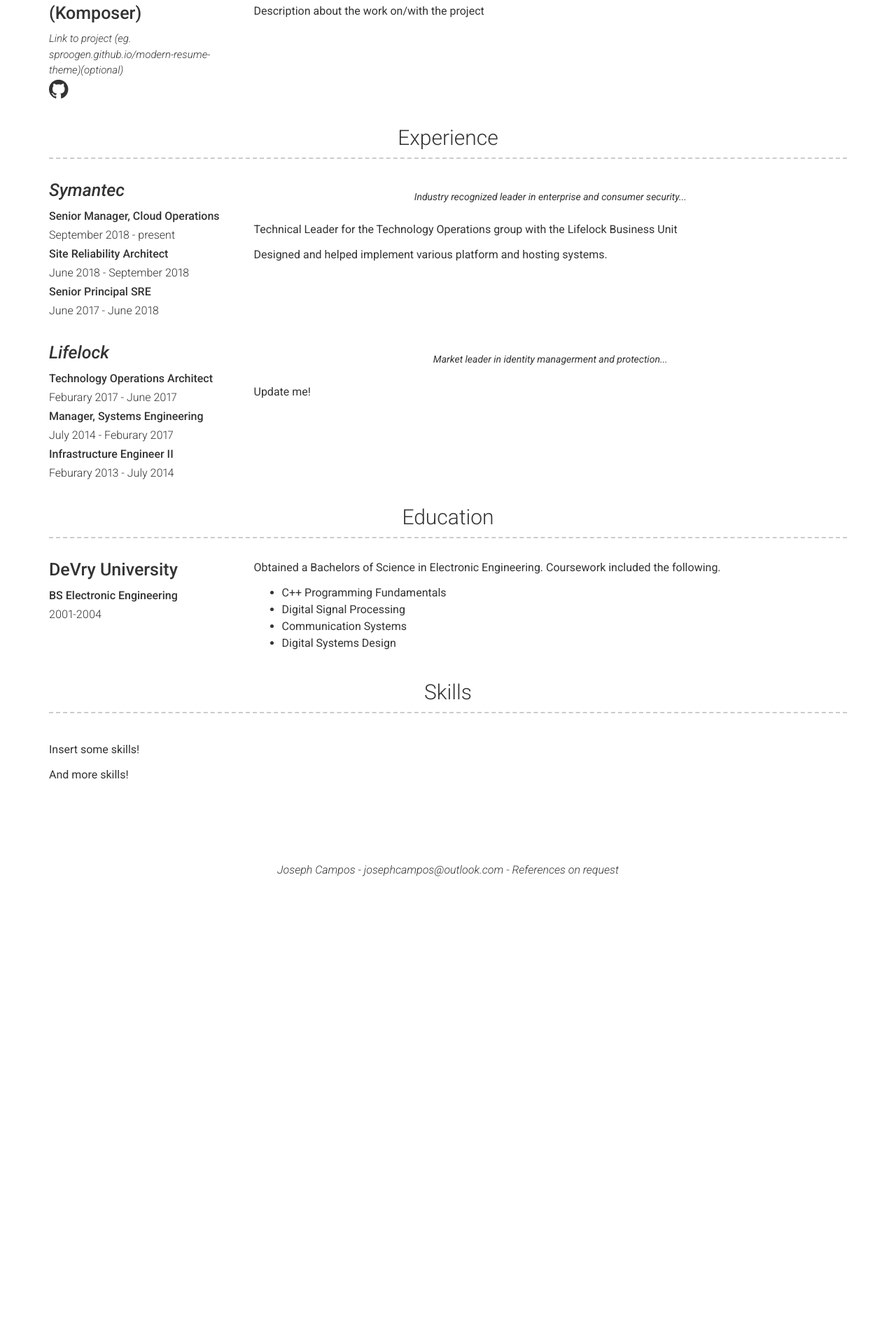
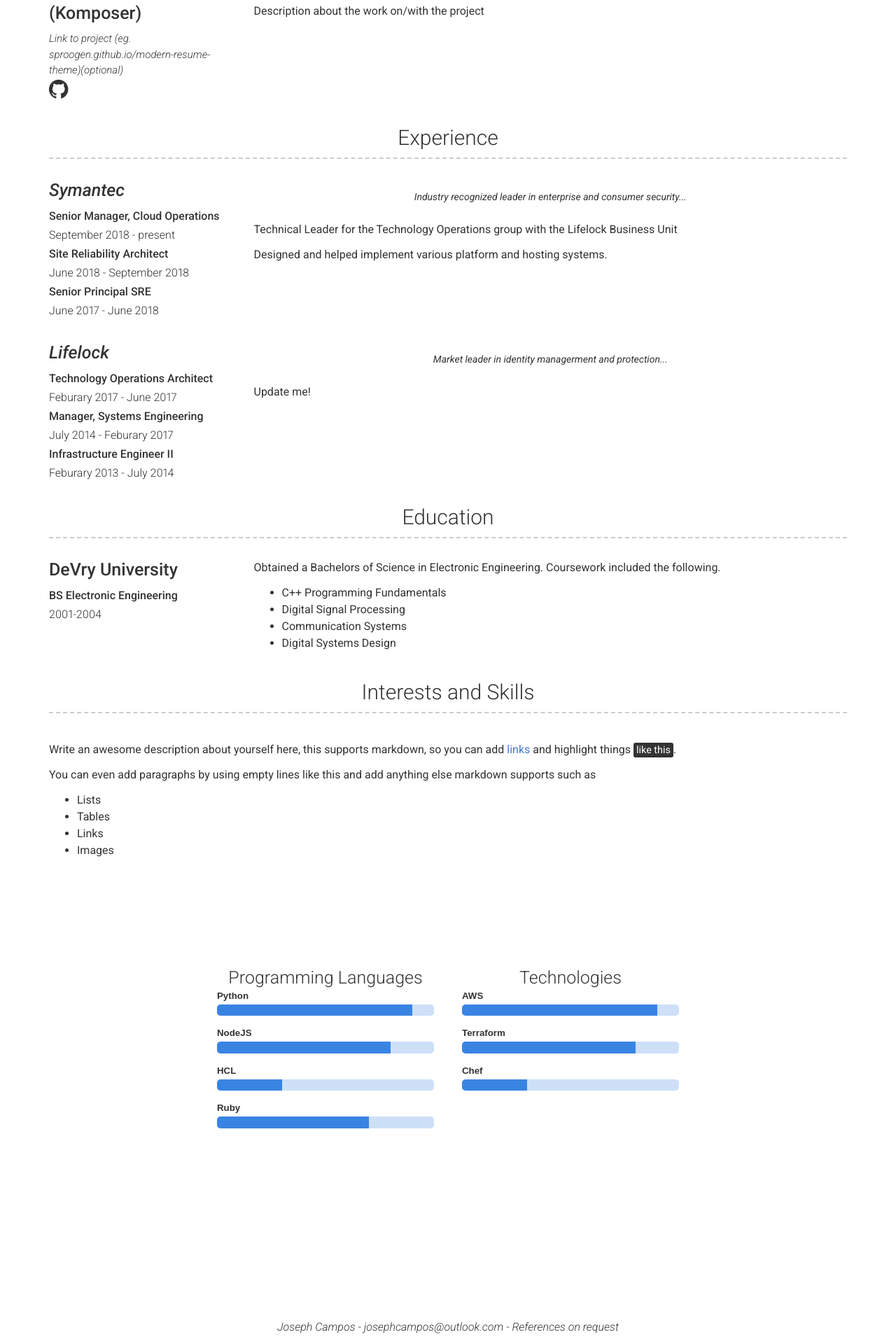
Before and after one commit to Thutm/about-me, a Jekyll site: the page built from index.md, in a window 1280 px wide. Shown: the part 1474-3394 px from the top of the page at 70% size. Built offline with Jekyll 4.4.1, drawn with Linux system fonts in a browser that asks for light colours; before the commit the page ends 2741 px from its top, so only the background shows below that.

Commit message:
Adding skills section

```diff
--- a/_config.yml
+++ b/_config.yml
@@ -44,11 +44,15 @@ about_content: | # this will include new lines to allow paragraphs
 # educaton_title: Education #(Use this to override about education section title)
 
 # More Section
-more_title: Skills #(Use this to override about more section title)
+more_title: Interests and Skills #(Use this to override about more section title)
 more_content: | # this will include new lines to allow paragraphs
-  Insert some skills!
+  Write an awesome description about yourself here, this supports markdown, so you can add [links](http://foobar.com) and highlight things <mark>like this</mark>.
 
-  And more skills!
+  You can even add paragraphs by using empty lines like this and add anything else markdown supports such as
+    - Lists
+    - Tables
+    - Links
+    - Images
 
 # Footer
 footer_show_references: true
--- a/_includes/more.html
+++ b/_includes/more.html
@@ -3,6 +3,59 @@
   <div class="row clearfix">
     <div class="col-md-12">
       {{ site.more_content | strip | markdownify }}
+      <div class="skillsContainer">
+        <div class="contentContainer">
+          <center>
+            <h4>Programming Languages</h4>
+          </center>
+          <div class="progressBar">
+            <h4>Python</h4>
+            <div class="progressBarContainer">
+              <div class="progressBarValue value-90"></div>
+            </div>
+          </div>
+          <div class="progressBar">
+            <h4>NodeJS</h4>
+            <div class="progressBarContainer">
+              <div class="progressBarValue value-80"></div>
+            </div>
+          </div>
+          <div class="progressBar">
+            <h4>HCL</h4>
+            <div class="progressBarContainer">
+              <div class="progressBarValue value-30"></div>
+            </div>
+          </div>
+          <div class="progressBar">
+            <h4>Ruby</h4>
+            <div class="progressBarContainer">
+              <div class="progressBarValue value-70"></div>
+            </div>
+          </div>
+        </div>
+        <div class="contentContainer">
+          <center>
+            <h4>Technologies</h4>
+          </center>
+          <div class="progressBar">
+            <h4>AWS</h4>
+            <div class="progressBarContainer">
+              <div class="progressBarValue value-90"></div>
+            </div>
+          </div>
+          <div class="progressBar">
+            <h4>Terraform</h4>
+            <div class="progressBarContainer">
+              <div class="progressBarValue value-80"></div>
+            </div>
+          </div>
+          <div class="progressBar">
+            <h4>Chef</h4>
+            <div class="progressBarContainer">
+              <div class="progressBarValue value-30"></div>
+            </div>
+          </div>
+        </div>
+      </div>
     </div>
   </div>
-</div>
--- a/_sass/modern-resume-theme.scss
+++ b/_sass/modern-resume-theme.scss
@@ -199,3 +199,91 @@ p.quote {
     margin-top: 1em;
   }
 }
+
+/* Skills Section */
+.skillsContainer {
+  margin: 15vh auto;
+  width: auto;
+  display: flex;
+  justify-content: center;
+}
+.contentContainer {
+  //background: #efefef;
+  padding: 20px;
+  max-width: 350px;
+  min-width: 350px;
+  //margin: 15vh auto;
+  //border-radius: 10px;
+  //border: solid 5px #dbdbdb;
+  //float: left;
+}
+
+/*.contentContainer h4 {
+  font-size: 1.33em;
+  text-transform: none;
+  font-family: Arial, Helvetica, sans-serif;
+  font-weight: bold;
+  margin-bottom: 25px;
+  margin-bottom: .33em;
+  text-align: center;
+}*/
+
+/*///////////////////////////////////////////////////////
+    // Progress Bars \\
+///////////////////////////////////////////////////////*/
+
+.progressBar {
+  margin-bottom: 26px;
+  margin-bottom: 1.66em;
+}
+
+.progressBar h4 {
+  font-size: 21px;
+  font-size: 1.33em;
+  text-transform: none;
+  font-family: Arial, Helvetica, sans-serif;
+  font-weight: bold;
+  margin-bottom: 7px;
+  margin-bottom: .33em;
+  text-align: left;
+}
+
+.progressBarContainer {
+  width: 100%;
+  max-width: 350px;
+  height: 26px;
+  height: 1.66em;
+  background: #e6eae3;
+  background: rgba(8,102,220,.2);
+  overflow: hidden;
+  border-radius: 5px;
+}
+
+.progressBarValue {
+  height: 1.66em;
+  float: left;
+  background: #0866dc;
+  background: rgba(8,102,220,.75);
+}
+
+.value-00 { width: 0; }
+
+.value-10 { width: 10%; }
+
+.value-20 { width: 20%; }
+
+.value-30 { width: 30%; }
+
+.value-40 { width: 40%; }
+
+.value-50 { width: 50%; }
+
+.value-60 { width: 60%; }
+
+.value-70 { width: 70%; }
+
+.value-80 { width: 80%; }
+
+.value-90 { width: 90%; }
+
+.value-100 { width: 100%; }
```
Also changed, not shown: 2 other files.
